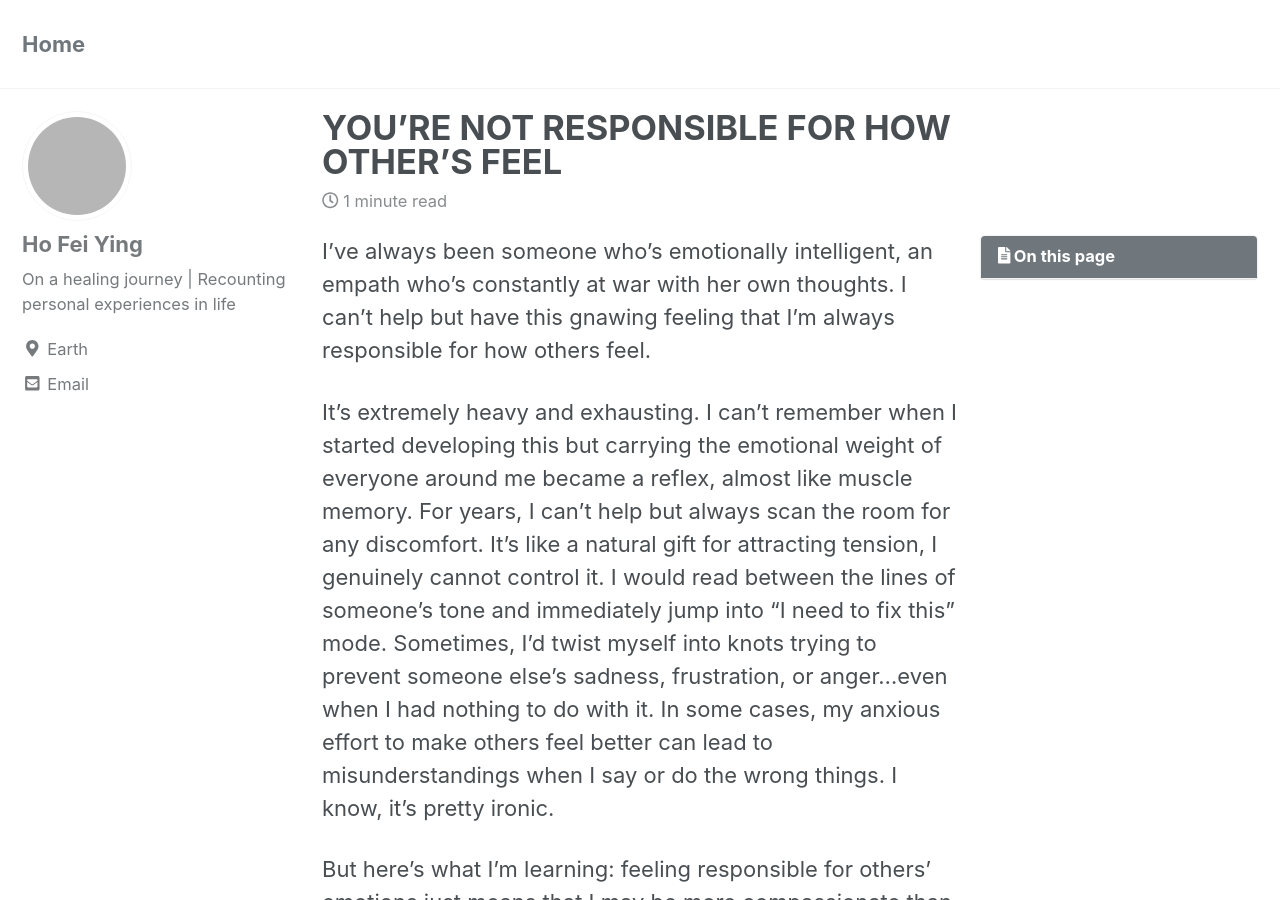
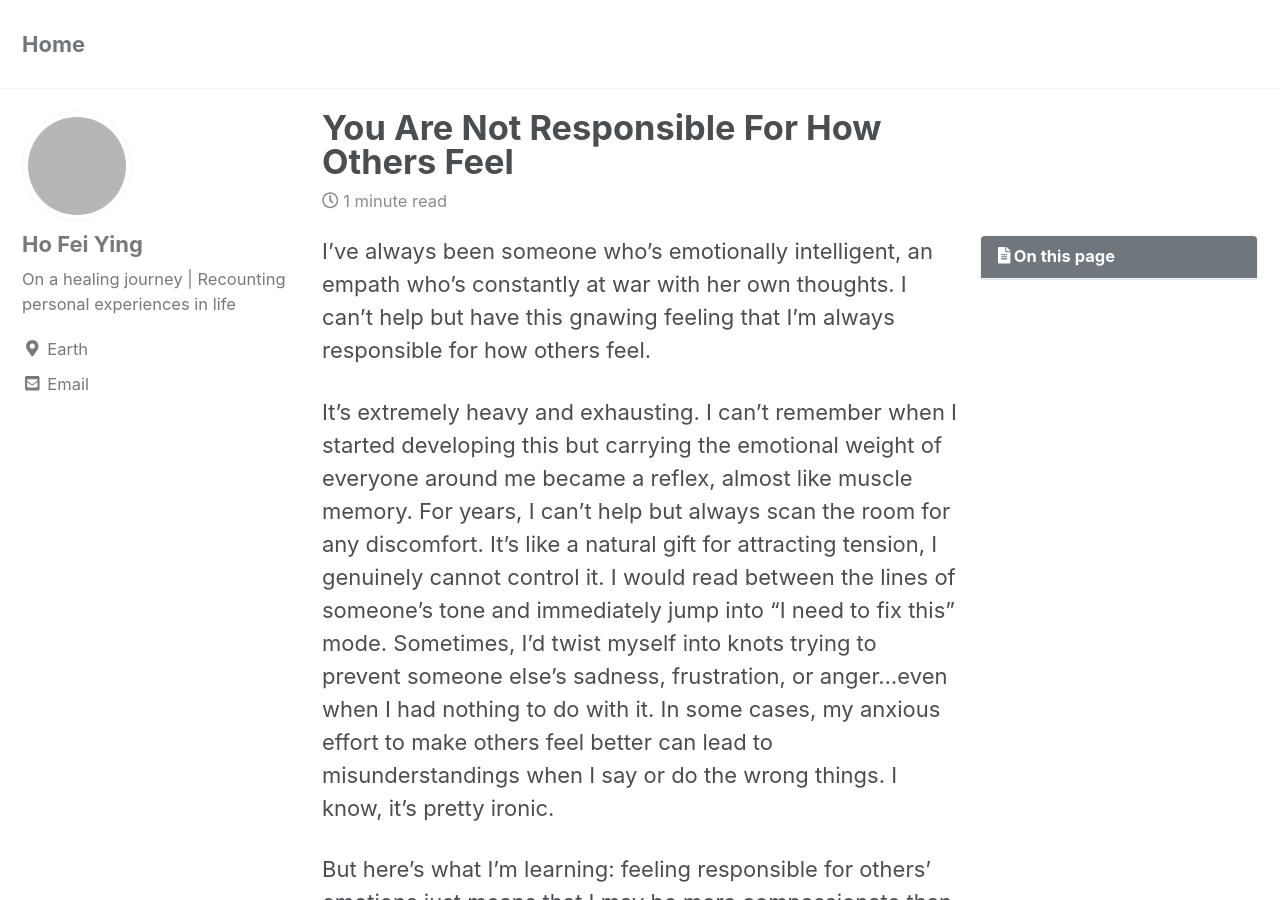
Before and after one commit to feisty171/blog, a Jekyll site: the page built from _posts/2025-06-27-You-are-not-responsible-for-how-others-feel.md, in a window 1280 px wide and 900 px high. Built offline with Jekyll 4.4.1, drawn with Linux system fonts in a browser that asks for light colours; cached includes are drawn as plain includes; nearby versions of some CDN libraries; grey boxes are pictures that could not be loaded.

Commit message:
Update 2025-06-27-You-are-not-responsible-for-how-others-feel.md

```diff
--- a/_posts/2025-06-27-You-are-not-responsible-for-how-others-feel.md
+++ b/_posts/2025-06-27-You-are-not-responsible-for-how-others-feel.md
@@ -1,5 +1,5 @@
 ---
-title: YOU'RE NOT RESPONSIBLE FOR HOW OTHER'S FEEL
+title: You Are Not Responsible For How Others Feel
 toc: true
 ---
 I’ve always been someone who’s emotionally intelligent, an empath who’s constantly at war with her own thoughts. I can’t help but have this gnawing feeling that I'm always responsible for how others feel.
```
